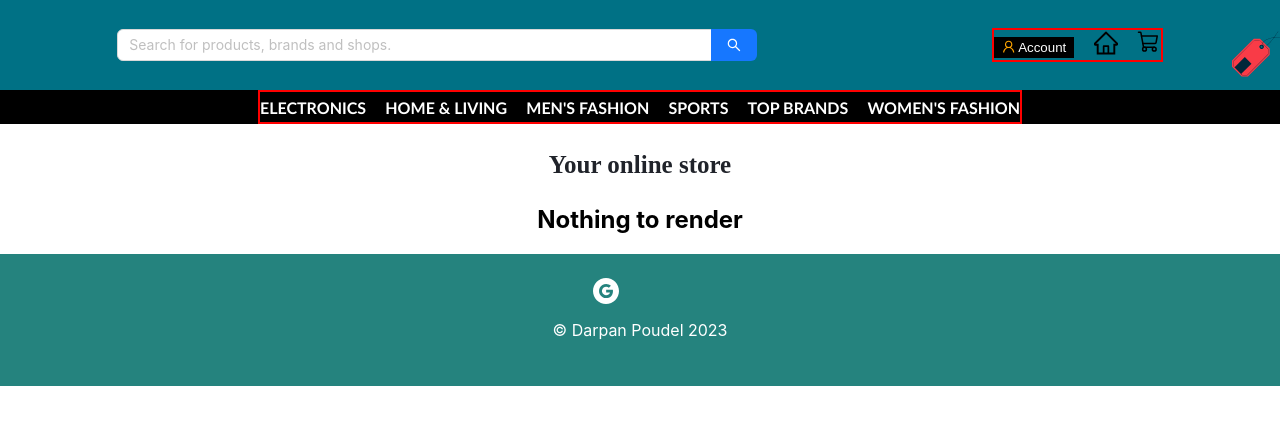
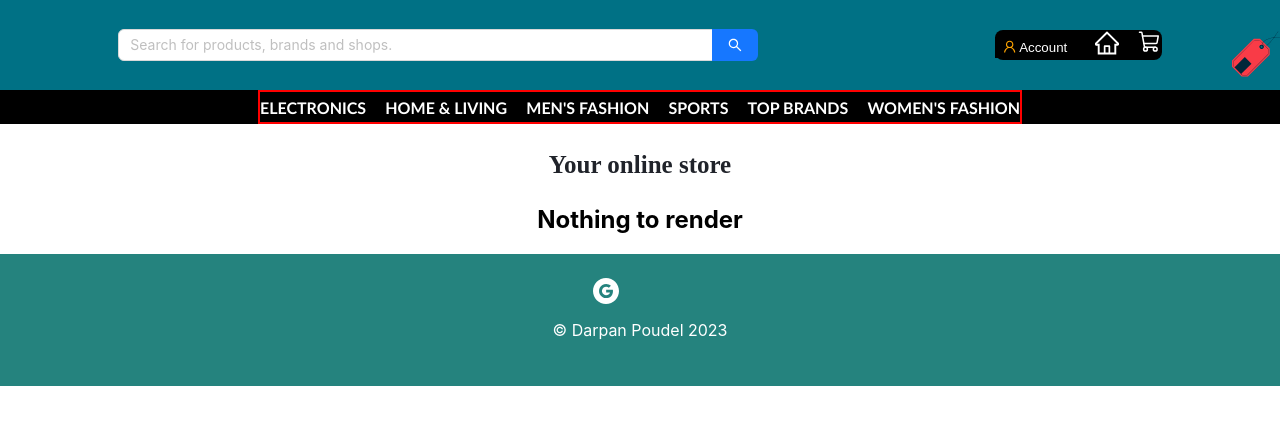
Before and after one commit to DarpanPoudel18/ecommerce, a React (Create React App) app: page /cart in a window 1280 px wide. Shown: the top 424 px of the page. Built offline with nearby package versions, Linux system fonts and the light colour scheme.

Commit message:
changed color combination

```diff
--- a/src/components/Navbar.css
+++ b/src/components/Navbar.css
@@ -22,12 +22,14 @@
     /* top:4px; */
     /* font-size:28px; */
     color:black;
+    color:white;
     /* position:relative; */
 
 }
 
 .home-logo{
     color:black;
+    color:white;
 
 }
 
@@ -67,7 +69,9 @@
     border-top-right-radius: 10%; */
     /* border:2px solid red; */
 
-    border:2px solid red;
+
+    background-color: black;
+    border-radius: 8px;
   }
 
   /* .links a {
@@ -155,6 +159,7 @@
      color:white;
     background-color:black;
     border:2px solid black;
+
   }
 
 
--- a/src/pages/shop/shop.css
+++ b/src/pages/shop/shop.css
@@ -1,35 +1,45 @@
-
+.shop{
+  /* border:2px solid red; */
+  display:flex;
+  flex-direction: column;
+ }
 
 
  .products {
-    margin-top: -20px;
+    /* margin-top: -20px;
     width: 100%;
     width:auto;
     height: auto;
     display: grid;
     grid-template-columns : 1fr 1fr 1fr ;
     place-items: center;
-    background-color: #f1f3f6;
+    background-color: #f1f3f6; */
+   }
+
+   /* newly added text for responsive */
+  .products{
+    border:8px solid red;
+    background-color: #f85606;
+  }
 
 
 
-   }
-
   .product {
-    border-radius: 15px;
+    /* border-radius: 15px;
     width: 300px;
     height: 350px;
     margin: 15px;
     display: flex;
     flex-direction: column;
     justify-content: center;
-    align-items: center;
-
+    align-items: center; */
+    background-color: red;
+    border:8px solid red;
    }
 
   .product img {
-    width: 150px;
-
+    /* width: 150px; */
+   border:8px solid red;
 
   }
 
@@ -80,6 +90,8 @@
 .banners{
   margin-top: 70px;
   margin-bottom: 70px;
+  border:8px solid red;
+
 }
 
 .main-carousel{
```
